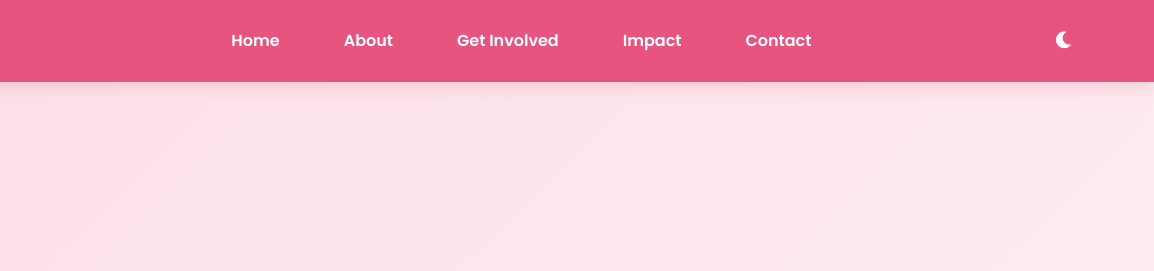
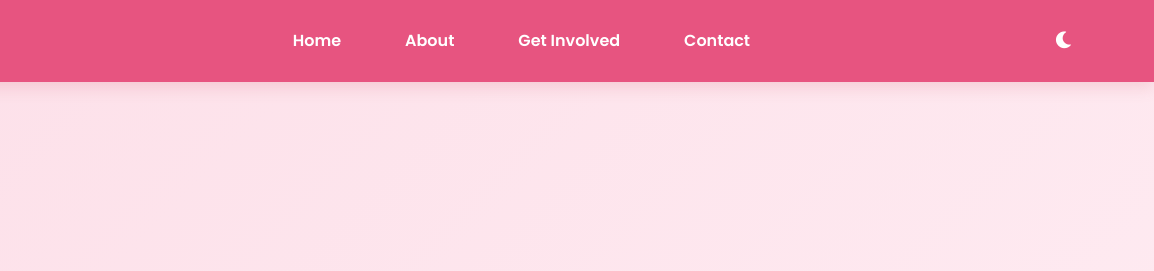
Before and after one commit to Hearts-of-Healing/Hearts-for-Healing-, a plain HTML site: page index.html in a window 1280 px wide. Shown: the top 271 px of the page, 126-1280 px from the left. Drawn offline with Linux system fonts and the light colour scheme.

Commit message:
navbar.html

```diff
--- a/navbar.html
+++ b/navbar.html
@@ -12,7 +12,7 @@
       <li><a href="index.html" class="nav-link">Home</a></li>
       <li><a href="about.html" class="nav-link">About</a></li>
       <li><a href="get-involved.html" class="nav-link">Get Involved</a></li>
-      <li><a href="impact.html" class="nav-link">Impact</a></li>
+      <!-- <li><a href="impact.html" class="nav-link">Impact</a></li> -->
       <li><a href="contact.html" class="nav-link">Contact</a></li>
     </ul>
 
```
